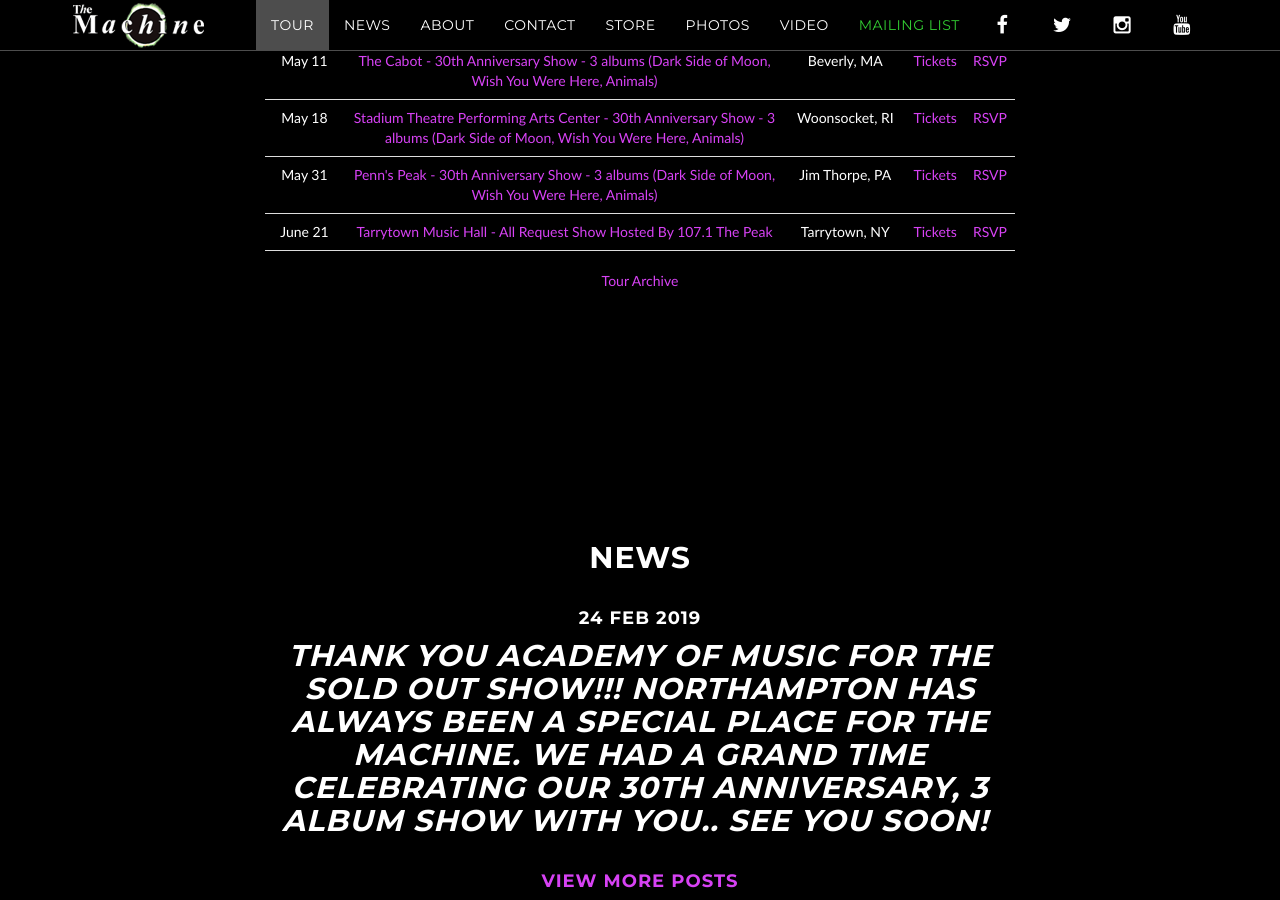
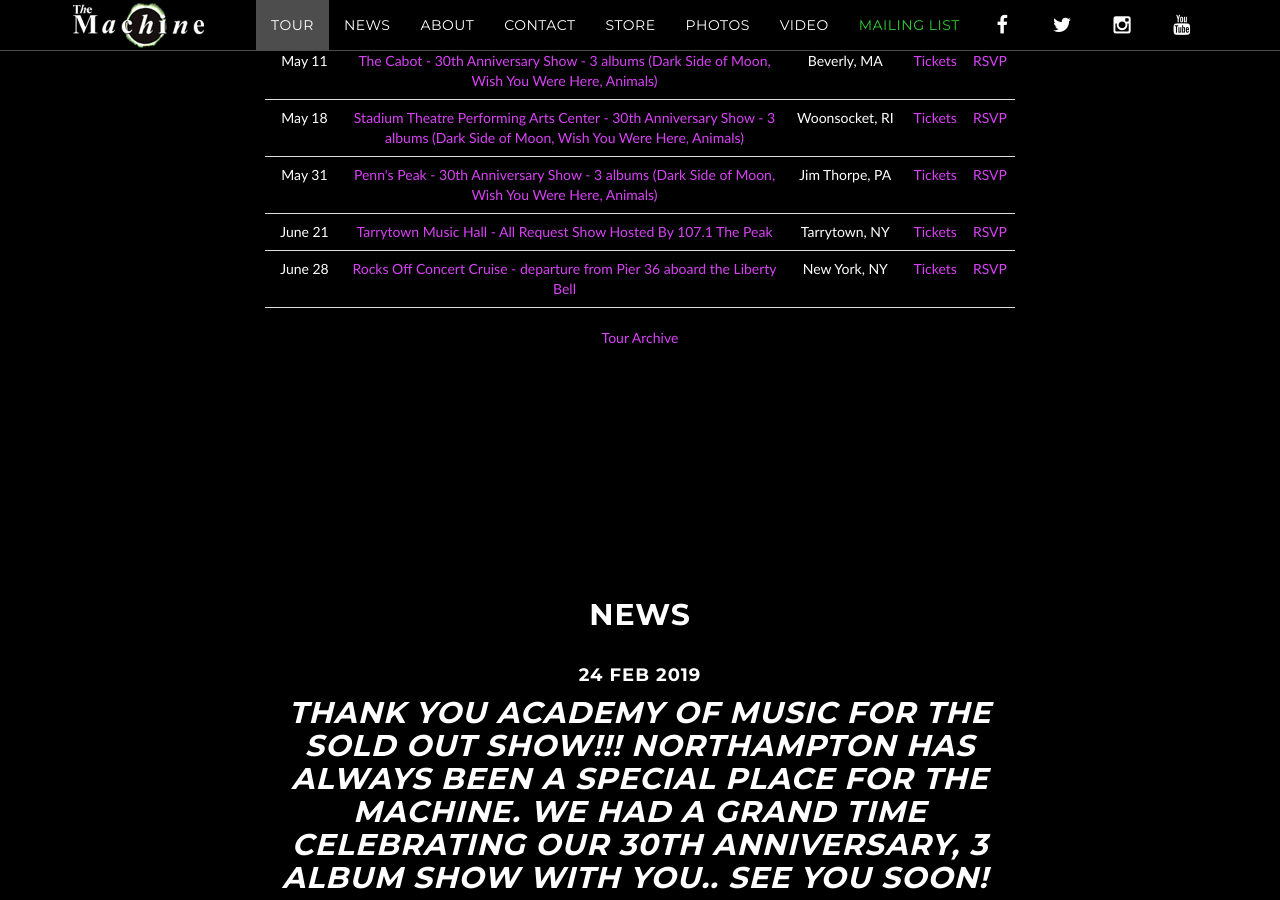
Before and after one commit to machineweb/machineweb.github.io, a Jekyll site: the page built from index.html, in a window 1280 px wide and 900 px high, scrolled down 1643 px. Built offline with Jekyll 4.4.1, drawn with Linux system fonts in a browser that asks for light colours; comment, search, counter and statistics services are not loaded.

Commit message:
New tour item

```diff
--- a/_data/tour.yml
+++ b/_data/tour.yml
@@ -3777,3 +3777,11 @@
     tickets-url: "https://ci.ovationtix.com/34634/performance/10370322"
     rsvp-url: "https://www.facebook.com/events/355523118565174/"
     order: "1555646400000"
+
+  - date: "June 28 2019"
+    venue: "Rocks Off Concert Cruise - departure from Pier 36 aboard the Liberty Bell"
+    venue-url: "http://rocksoff.com/shows"
+    location: "New York, NY"
+    tickets-url: "http://rocksoff.com/shows"
+    rsvp-url: "http://rocksoff.com/shows"
+    order: "1561694400000"
```
